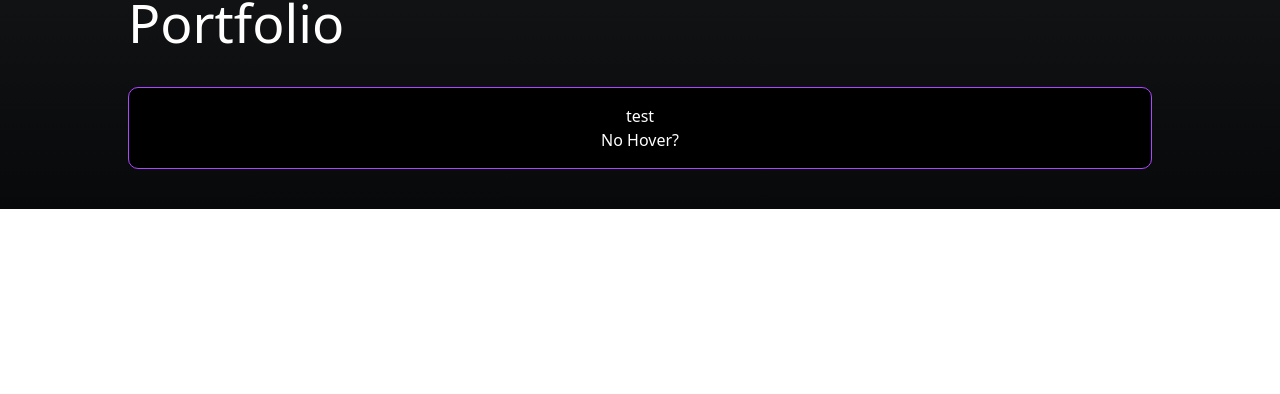
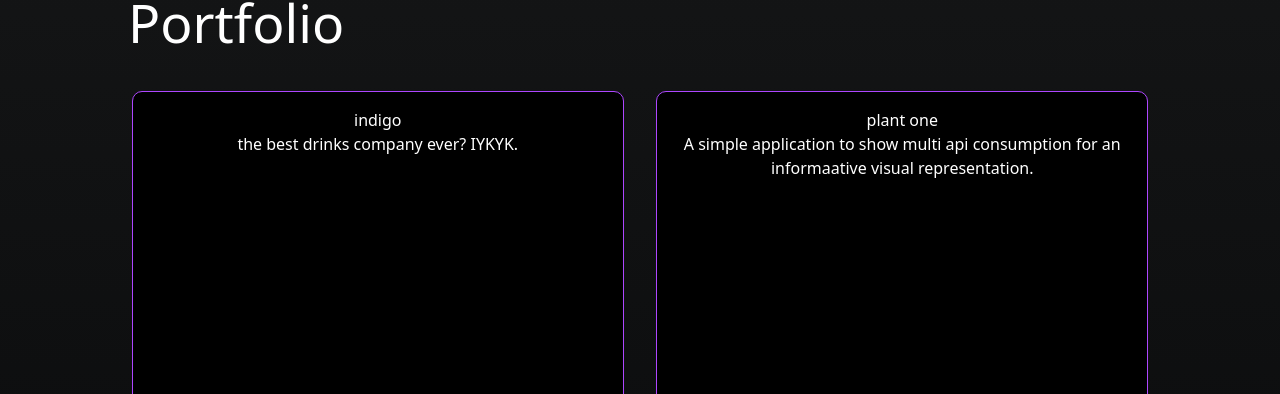
Before and after one commit to OB-CODE/2025Website, a React (Vite) app: page / in a window 1280 px wide. Shown: the part 2406-2800 px from the top of the page. Before the commit the page ends 2615 px from the top, so only its background shows below. Built offline with nearby package versions, Linux system fonts and the light colour scheme.

Commit message:
Card placeholders set and responsive for screen sizes.

```diff
--- a/src/components/projects/ProjectCards.tsx
+++ b/src/components/projects/ProjectCards.tsx
@@ -12,14 +12,26 @@ const ProjectCards = () => {
       description:
         "A simple application to show multi api consumption for an informaative visual representation.",
     },
+    {
+      name: "plant one",
+      description:
+        "A simple application to show multi api consumption for an informaative visual representation.",
+    },
   ];
 
   return (
-    <div className="w-full h-full flex flex-row">
-      <GlowCard className={`w-full`} glowColor="#825D8D" glowSize={100}>
-        test
-        <div className="bg-black">No Hover?</div>
-      </GlowCard>
+    <div className="w-full h-full flex flex-wrap justify-between">
+      {projectsToMap.map((project) => {
+        return (
+          <GlowCard
+            className={`w-[90%] md:w-[48%] m-1 mb-5 h-[40vh]`}
+            glowColor="#825D8D"
+            glowSize={300}>
+            {project.name}
+            <div className="bg-black">{project.description}</div>
+          </GlowCard>
+        );
+      })}
     </div>
   );
 };
```
